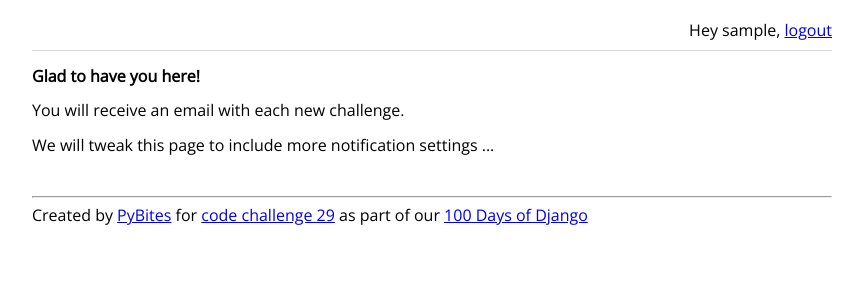
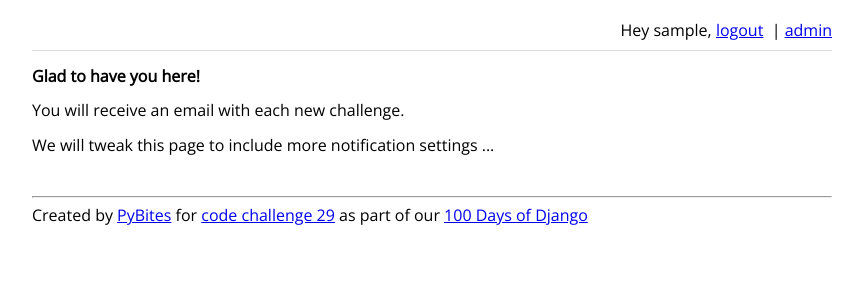
Before and after one commit to pybites/django-registration, a Django app: page / in a window 1280 px wide. Shown: the top 300 px of the page, without its empty margins (208-1071 px from the left). Run offline with Django 3.2, Linux system fonts and the light colour scheme; the visitor is signed in with stand-in values (Sample User, id 1); some libraries are stand-ins or nearby versions.

Commit message:
admin link if superuser

```diff
--- a/templates/base.html
+++ b/templates/base.html
@@ -31,6 +31,11 @@
     <div id="login">
       {% if user.is_authenticated %}
         Hey {{ user.username }}, <a href="{% url 'auth_logout' %}?next=/">logout</a>
+
+				{% if user.is_superuser %}
+					&nbsp;|&nbsp;<a href="{% url 'admin:index' %}">admin</a>
+				{% endif %}
+
       {% else %}
         Hello guest,  <a href="{% url 'auth_login' %}">login (register)</a>
       {% endif %}
```
